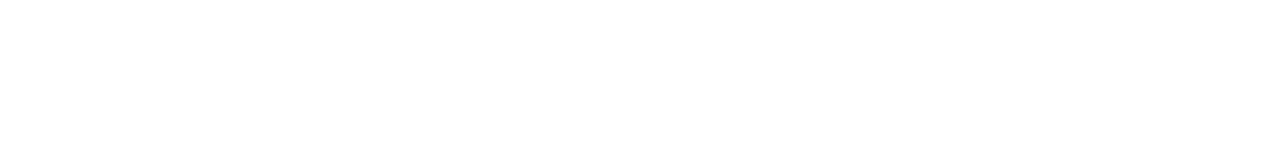
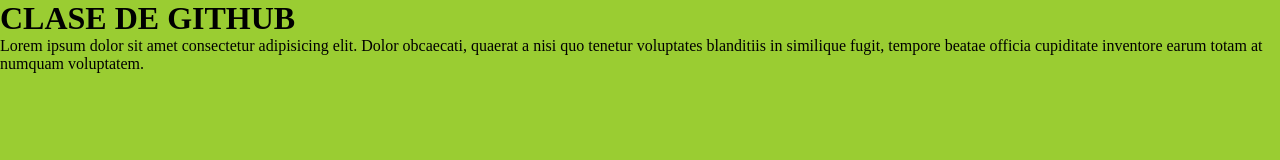
Before and after one commit to Matrangolo/miproyectocoder10, a plain HTML site: page index.html in a window 1280 px wide. Drawn offline with Linux system fonts and the light colour scheme.

Commit message:
ingrese un h1 y un parrafo con algunos estilos

```diff
--- a/estilos.css
+++ b/estilos.css
@@ -0,0 +1,8 @@
+*{
+    margin: 0;
+    padding: 0;
+}
+
+body{
+    background-color: yellowgreen;
+}
--- a/index.html
+++ b/index.html
@@ -7,5 +7,7 @@
     <title>Clase github</title>
 </head>
 <body>
+    <H1>CLASE DE GITHUB</H1>
+    <P>Lorem ipsum dolor sit amet consectetur adipisicing elit. Dolor obcaecati, quaerat a nisi quo tenetur voluptates blanditiis in similique fugit, tempore beatae officia cupiditate inventore earum totam at numquam voluptatem.</P>
 </body>
 </html>
```
